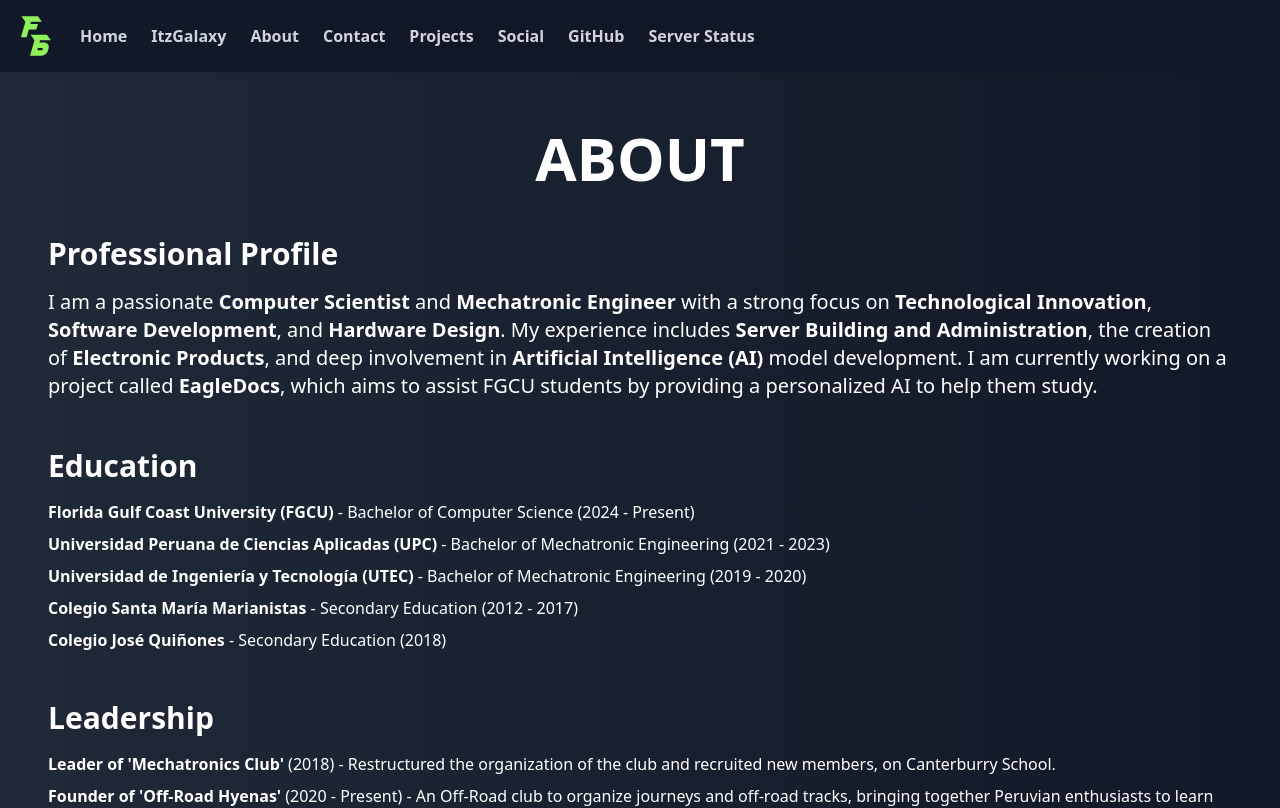
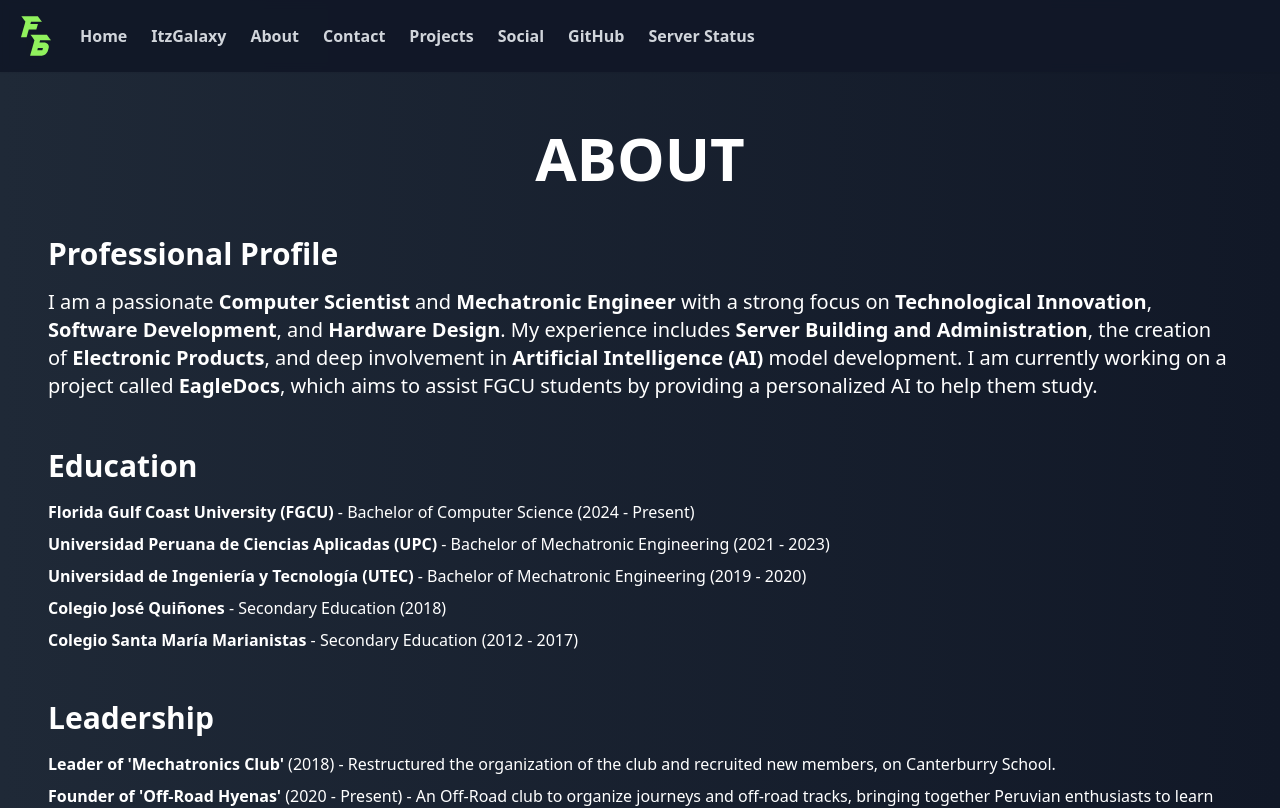
Before and after one commit to PixlGalaxy/fabriziogamboa, a React (Vite) app in the folder frontend/: page /about in a window 1280 px wide. Shown: the top 808 px of the page. Built offline with nearby package versions, Linux system fonts and the light colour scheme.

Commit message:
Update About.tsx

```diff
--- a/frontend/src/pages/About.tsx
+++ b/frontend/src/pages/About.tsx
@@ -97,10 +97,10 @@ const About: React.FC = () => {
                     <strong>Universidad de Ingeniería y Tecnología (UTEC)</strong> - Bachelor of Mechatronic Engineering (2019 - 2020)
                   </li>
                   <li>
-                    <strong>Colegio Santa María Marianistas</strong> - Secondary Education (2012 - 2017)
+                    <strong>Colegio José Quiñones</strong> - Secondary Education (2018)
                   </li>
                   <li>
-                    <strong>Colegio José Quiñones</strong> - Secondary Education (2018)
+                    <strong>Colegio Santa María Marianistas</strong> - Secondary Education (2012 - 2017)
                   </li>
                 </ul>
               </section>
```
